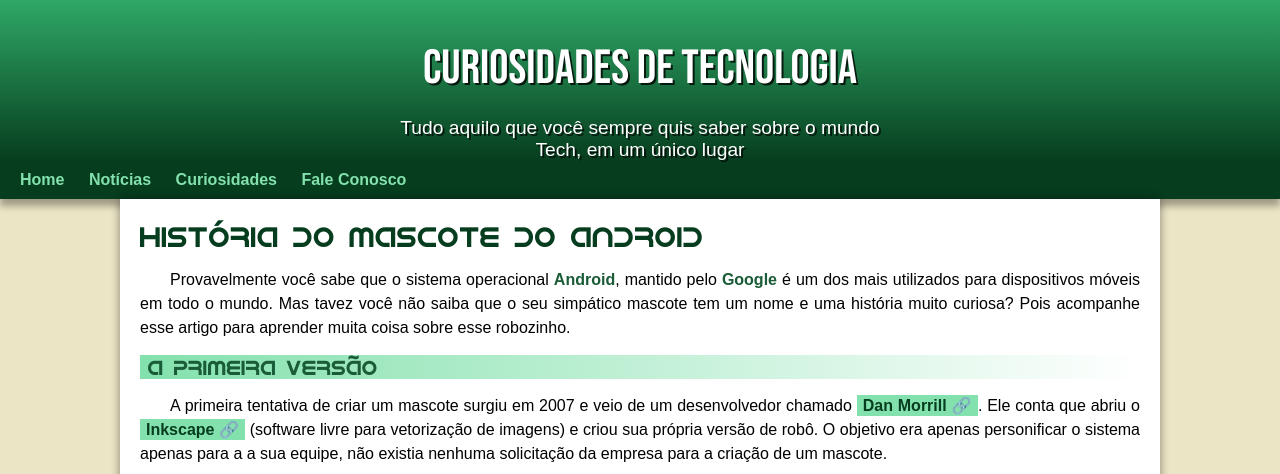
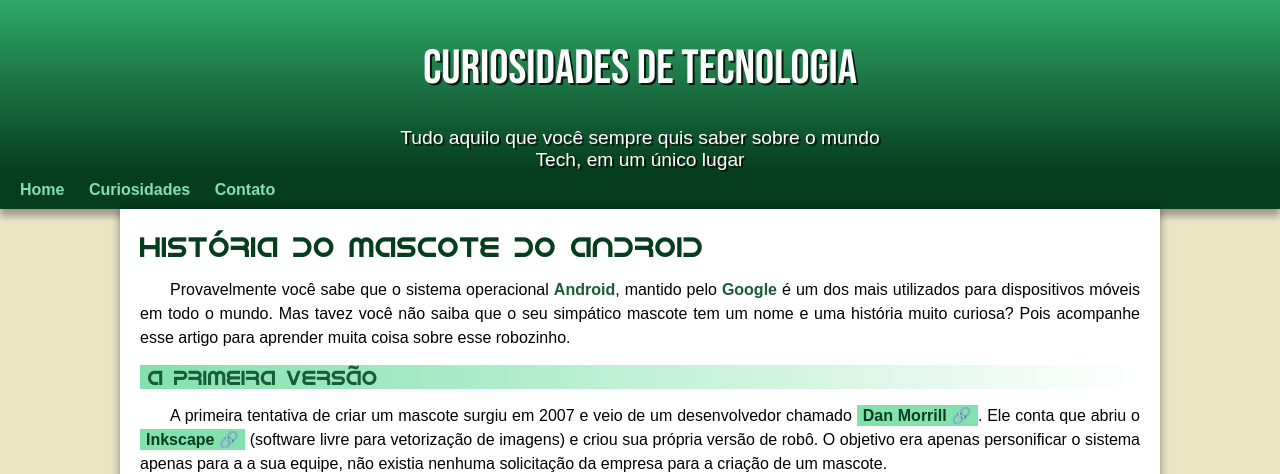
Before and after one commit to Marconny-Marques/projeto-android, a plain HTML site: page index.html in a window 1280 px wide. Shown: the top 474 px of the page. Drawn offline with Linux system fonts and the light colour scheme.

Commit message:
problema resolvido

```diff
--- a/estilo/style.css
+++ b/estilo/style.css
@@ -47,7 +47,7 @@ header > h1 {
     font-weight: normal;
     font-size: 3em;
     padding-top: 40px;
-    margin-bottom: 20px;
+    padding-bottom: 30px;
     text-shadow: 2px 2px 0px rgba(0, 0, 0, 0.781);
 }
 
--- a/index.html
+++ b/index.html
@@ -15,9 +15,8 @@
     </header>
     <nav>
         <a href="#">Home</a>
-        <a href="#">Notícias</a>
         <a href="#">Curiosidades</a>
-        <a href="#">Fale Conosco</a>
+        <a href="#">Contato</a>
     </nav>
     <main>
         <article>
```
